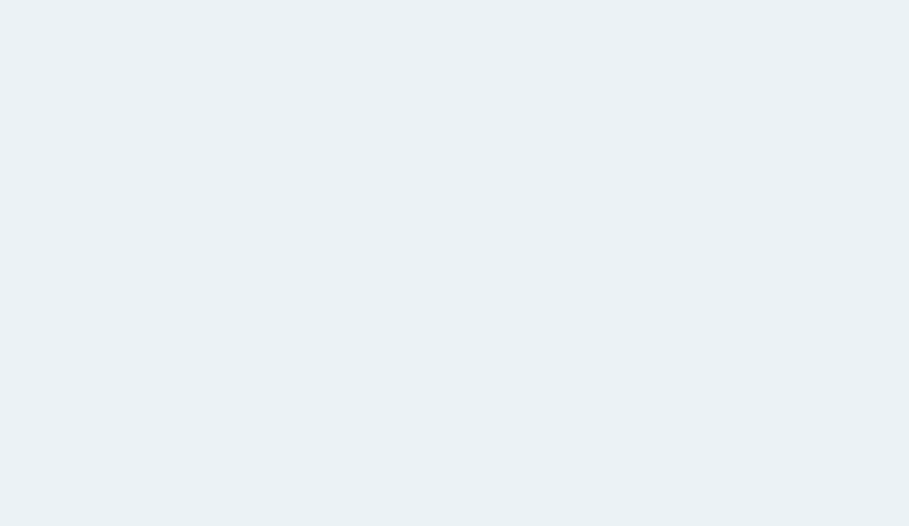
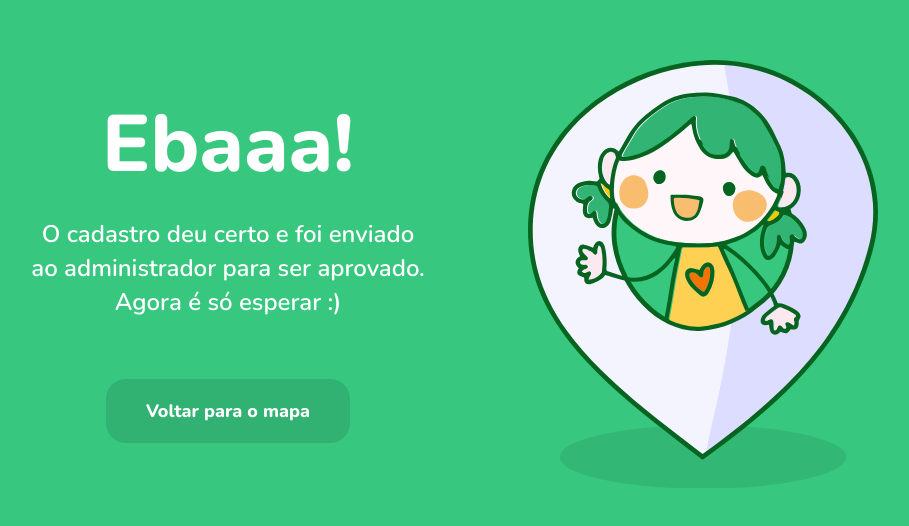
Before and after one commit to vilsonsampaio/happy, a React (Create React App) app in the folder web/: page /success in a window 1280 px wide. Shown: the part 126-652 px from the top of the page, without its empty margins (187-1096 px from the left). Built offline with nearby package versions, Linux system fonts and the light colour scheme; the HTML template or start-up script is replaced by a standard one.

Commit message:
:sparkles: feat: crate success page and redirect when there's not errors

```diff
--- a/web/src/pages/CreateOrphanage/index.tsx
+++ b/web/src/pages/CreateOrphanage/index.tsx
@@ -1,5 +1,6 @@
+import React, { ChangeEvent, FormEvent, useState } from 'react';
+import { useHistory } from 'react-router-dom';
 import { LeafletMouseEvent } from 'leaflet';
-import React, { ChangeEvent, FormEvent, useState } from 'react';
 import { Map, Marker, TileLayer } from 'react-leaflet';
 import { FiPlus, FiX } from 'react-icons/fi';
 import { toast } from 'react-toastify';
@@ -26,6 +27,8 @@ import {
 } from './styles';
 
 const CreateOrphanage: React.FC = () => {
+  const history = useHistory();
+
   const [position, setPosition] = useState({ latitude: 0, longitude: 0 });
 
   const [name, setName] = useState('');
@@ -113,7 +116,9 @@ const CreateOrphanage: React.FC = () => {
 
         setPreviewImages([]);
 
-        toast.success('Orfanato cadastrado com sucesso!');
+        // toast.success('Orfanato cadastrado com sucesso!');
+
+        history.push('/success');
       })
       .catch((error) => {
         console.error(error);
--- a/web/src/pages/Landing/styles.ts
+++ b/web/src/pages/Landing/styles.ts
@@ -14,7 +14,52 @@ export const Container = styled.div`
 
     background: ${theme.colors.primaryGradient};
 
-    ${Responsive};
+
+    @media (max-width: 768px) {
+      ${Wrapper} {
+        justify-content: space-between;
+
+        background: none;
+      }
+
+      ${LogoWrapper} {
+        width: 100%;
+
+        justify-content: space-between;
+
+        > svg {
+          max-width: 20rem;
+          height: auto;
+        }
+
+        > div {
+          margin-left: auto;
+
+          text-align: right;
+        }
+      }
+
+      ${SignIn} {
+        position: relative;
+
+        margin-bottom: 4rem;
+      }
+
+      ${Main} {
+        max-width: 90%;
+
+        text-align: center;
+
+        h1 {
+          font-size: 6rem;
+          line-height: 1;
+        }
+
+        p {
+          margin-top: 3rem;
+        }
+      }
+    }
   `}
 `;
 
@@ -142,51 +187,3 @@ export const EnterApp = styled(Link)`
     }
   `}
 `;
-
-export const Responsive = css`
-  @media (max-width: 768px) {
-    ${Wrapper} {
-      justify-content: space-between;
-
-      background: none;
-    }
-
-    ${LogoWrapper} {
-      width: 100%;
-
-      justify-content: space-between;
-
-      > svg {
-        max-width: 20rem;
-        height: auto;
-      }
-
-      > div {
-        margin-left: auto;
-
-        text-align: right;
-      }
-    }
-
-    ${SignIn} {
-      position: relative;
-
-      margin-bottom: 4rem;
-    }
-
-    ${Main} {
-      max-width: 90%;
-
-      text-align: center;
-
-      h1 {
-        font-size: 6rem;
-        line-height: 1;
-      }
-
-      p {
-        margin-top: 3rem;
-      }
-    }
-  }
-`;
--- a/web/src/pages/OrphanagesMap/styles.ts
+++ b/web/src/pages/OrphanagesMap/styles.ts
@@ -25,7 +25,7 @@ const MapContainer = css`
 
             margin: 0.8rem 1.2rem;
 
-            color: ${theme.colors.textTitle};
+            color: ${theme.colors.textTitleSecondary};
 
             font: 700 2rem 'Nunito';
             line-height: 1;
@@ -158,12 +158,4 @@ export const CreateOrphanage = styled(Link)`
       background: ${theme.colors.primarySaturated};
     }
   `}
-`;
-
-export const Responsive = css`
-  @media (max-width: 768px) {
-    ${Sidebar} {
-      background: red;
-    }
-  }
-`;
+  `;
--- /dev/null
+++ b/web/src/pages/Success/index.tsx
@@ -0,0 +1,27 @@
+import React from 'react';
+
+import { SucccessIllustration } from '../../assets/images';
+
+import { Container, Wrapper, Content, BackToMap } from './styles';
+
+const Success: React.FC = () => {
+  return (
+    <Container>
+      <Wrapper className="container">
+        <Content>
+          <h1>Ebaaa!</h1>
+          <p>
+            O cadastro deu certo e foi enviado ao administrador para ser
+            aprovado. Agora é só esperar :)
+          </p>
+
+          <BackToMap to="/app">Voltar para o mapa</BackToMap>
+        </Content>
+
+        <SucccessIllustration />
+      </Wrapper>
+    </Container>
+  );
+};
+
+export default Success;
--- /dev/null
+++ b/web/src/pages/Success/styles.ts
@@ -0,0 +1,96 @@
+import styled, { css } from 'styled-components';
+import { Link } from 'react-router-dom';
+
+export const Container = styled.div`
+  ${({ theme }) => css`
+    display: flex;
+    align-items: center;
+    justify-content: center;
+
+    width: 100vw;
+    height: 100vh;
+
+    background: ${theme.colors.success};
+
+    @media (max-width: 768px) {
+      ${Wrapper} {
+        > svg {
+          display: none;
+        }
+      }
+    }
+  `}
+`;
+
+export const Wrapper = styled.div`
+  ${({ theme }) => css`
+    display: flex;
+    align-items: center;
+    justify-content: center;
+
+    width: 100%;
+    height: 100%;
+
+    > svg {
+      margin-left: 10rem;
+
+      width: 35rem;
+      height: auto;
+    }
+  `}
+`;
+
+export const Content = styled.div`
+  ${({ theme }) => css`
+    display: flex;
+    flex-direction: column;
+    align-items: center;
+
+    max-width: 40rem;
+
+    text-align: center;
+
+    h1 {
+      font-weight: 800;
+      font-size: 8rem;
+      line-height: 1;
+    }
+
+    p {
+      margin: 3.2rem 0 6rem;
+
+      font-size: 2.4rem;
+      line-height: 3.4rem;
+    }
+  `}
+`;
+
+export const BackToMap = styled(Link)`
+  ${({ theme }) => css`
+    display: flex;
+    align-items: center;
+    justify-content: center;
+
+    width: fit-content;
+    height: 6.4rem;
+
+    padding: 0 4rem;
+
+    background: ${theme.colors.successButton};
+    color: ${theme.colors.textInButton};
+
+    font-weight: 800;
+    font-size: 1.8rem;
+    line-height: 2.5rem;
+
+    border-radius: ${theme.radius.default};
+
+    text-decoration: none;
+
+    transition: ease-in-out 0.3s;
+
+    &:hover {
+      background: ${theme.colors.successButtonHover};
+    }
+  `}
+`;
--- a/web/src/routes.tsx
+++ b/web/src/routes.tsx
@@ -5,6 +5,8 @@ import Landing from './pages/Landing';
 import OrphanagesMap from './pages/OrphanagesMap';
 import CreateOrphanage from './pages/CreateOrphanage';
 import Orphanage from './pages/Orphanage';
+
+import Success from './pages/Success';
 
 
 const Routes = () => {
@@ -16,6 +18,8 @@ const Routes = () => {
 
         <Route path="/orphanages/create" component={CreateOrphanage} />
         <Route path="/orphanages/:id" component={Orphanage} />
+
+        <Route path="/success" component={Success} />
       </Switch>
     </BrowserRouter>
   );
--- a/web/src/styles/themes/light.ts
+++ b/web/src/styles/themes/light.ts
@@ -43,6 +43,8 @@ export default {
     success: '#37C77F',
     successLight: '#A1E9C5',
     successLighter: '#EDFFF6',
+    successButton: '#31B272',
+    successButtonHover: '#3BD689',
     successGradient: 'linear-gradient(154.16deg, #EDFFF6 7.85%, #FFFFFF 91.03%)',
 
     error: '#FF669D',
```
